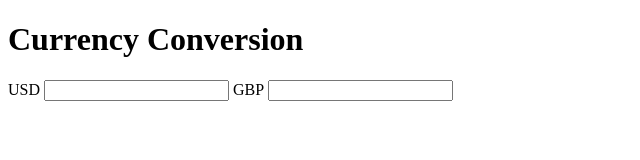
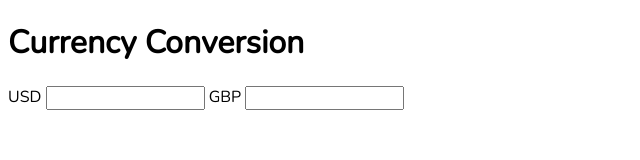
Before and after one commit to Marcamillian/ConversionApp, a website: page src/client/index.html in a window 1280 px wide. Shown: the whole page, without its empty margins (0-640 px from the left). Drawn offline with nearby package versions, Linux system fonts and the light colour scheme; no server answers.

Commit message:
Updating fonts

```diff
--- a/src/client/index.html
+++ b/src/client/index.html
@@ -4,15 +4,16 @@
     <head>
         <link rel="stylesheet" type="text/css" href="styles.css"/>
         <script src="main.js"></script>
+        <link href="https://fonts.googleapis.com/css?family=Nunito|Nunito+Sans" rel="stylesheet">
     </head>
 
     <body>
         <h1>Currency Conversion</h1>
 
         <label> USD </label>
-        <input id ="curr-1" type="number" name="USD"></input>
+        <input id ="curr-1" class="number-display" type="number" name="USD"></input>
         <label> GBP </label>
-        <input id="curr-2" type="number" name="GBP"></input>
+        <input id="curr-2" class="number-display" type="number" name="GBP"></input>
 
 
         <div id="update-display" class="hidden">
--- a/src/client/styles.css
+++ b/src/client/styles.css
@@ -1,3 +1,12 @@
 .hidden{
     display:none;
 }
+
+body{
+    font-family: 'Nunito', sans-serif;
+
+}
+
+.number-display{
+    font-family: 'Nunito Sans', sans-serif;
+}
--- a/src/client/sw.js
+++ b/src/client/sw.js
@@ -1,4 +1,4 @@
-const staticCacheName = "convapp-static-v2"
+const staticCacheName = "convapp-static-v5"
 const fakeRates = JSON.stringify({'USD': 1, 'EUR': 1, 'GBP':1, 'INR':1})
 
 self.addEventListener('install',(event)=>{  // do things when the service worker installs
```
